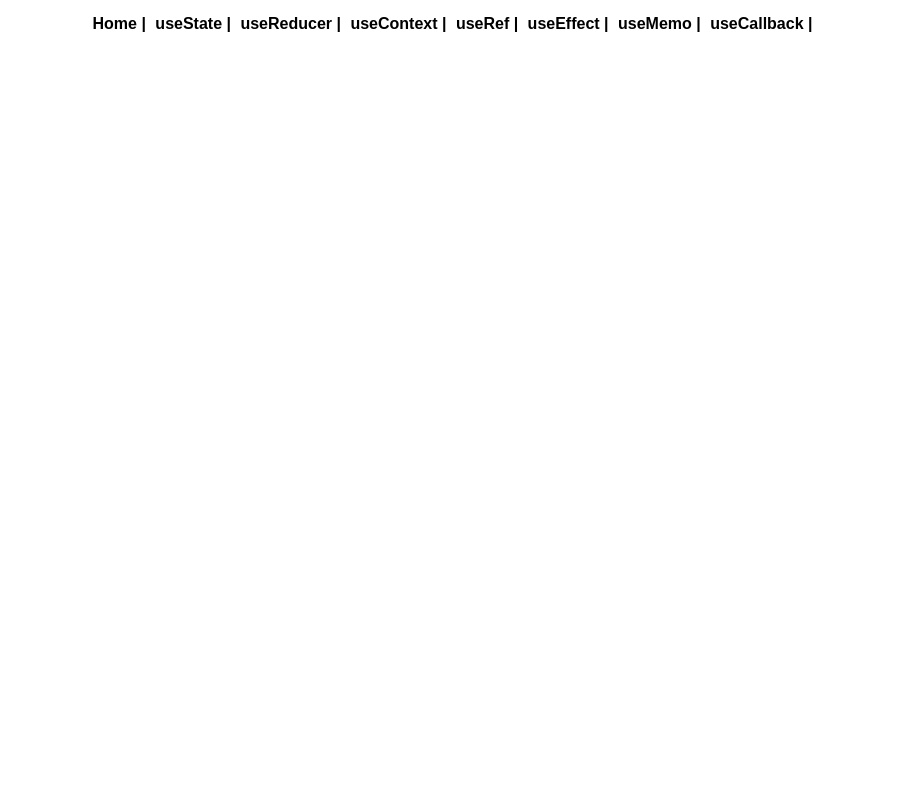
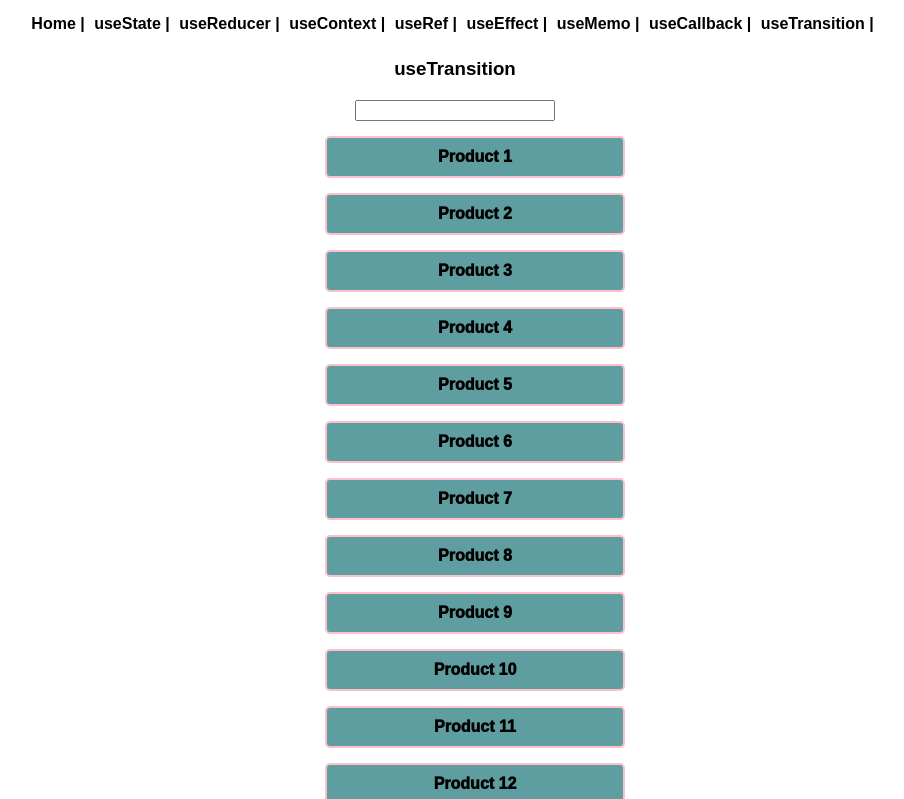
Before and after one commit to cho-git/ReactHook, a React (Create React App) app in the folder my-app/: page /UsTransition in a window 1280 px wide. Shown: the top 799 px of the page, without its empty margins (185-1089 px from the left). Built offline with nearby package versions, Linux system fonts and the light colour scheme.

Commit message:
2024-02-07  💋useTransition , 💋useDeferredValue

```diff
--- a/my-app/src/App.js
+++ b/my-app/src/App.js
@@ -25,6 +25,8 @@ import UsCallbackVer2 from './ReactHook/PerformanceHook/UsCallbackVer2';
 import Memo from './ReactHook/PerformanceHook/React.Memo/Memo';
 import MemoUsMemo from './ReactHook/PerformanceHook/React.Memo/MemoUsMemo';
 import MemoUsCallback from './ReactHook/PerformanceHook/React.Memo/MemoUsCallback';
+import UsTransition from './ReactHook/PerformanceHook/TransitionDeferred/UsTransition';
+
 import './index.css'
 function App() {
   const commonStyle = {
@@ -49,6 +51,7 @@ function App() {
           <Link style={commonStyle} to={"/UsEffect"}> useEffect |</Link>
           <Link style={commonStyle} to={"/UsMemo"}> useMemo |</Link>
           <Link style={commonStyle} to={"/UsCallback"}> useCallback |</Link>
+          <Link style={commonStyle} to={"/UsTransition"}> useTransition |</Link>
         </nav>
       </div>
       <Routes>
@@ -72,7 +75,7 @@ function App() {
         <Route path='/Memo' element={<Memo />}/>
         <Route path='/MemoUsMemo' element={<MemoUsMemo />}/>
         <Route path='/MemoUsCallback' element={<MemoUsCallback />}/>
-
+        <Route path='UsTransition' element={<UsTransition/>}/>
       </Routes>
     </div >
 
--- a/my-app/src/ReactHook/PerformanceHook/React.Memo/MemoUsCallback.js
+++ b/my-app/src/ReactHook/PerformanceHook/React.Memo/MemoUsCallback.js
@@ -1,4 +1,4 @@
-import React, { useCallback, useState } from "react";
+import React, { useCallback, useMemo, useState } from "react";
 import ChildUsCallback from "./component/ChildUsCallback";
 const MemoUsCallback = () => {
     const [parentAge, setParentAge] = useState(25)
@@ -10,8 +10,21 @@ const MemoUsCallback = () => {
     console.log('🤵부모👩‍🔧 컴포넌트가 렌더링 되었어요')
     // const tellMe = () =>{
     //     console.log('길동아 ~~~~~')
-    // } >> incrementParentAge 가 불리면서 set 되고 리렌더링이 되기 떄문에 함수형 컴포넌트인 tellMe 가 메모리 주소를
+    // }
+    //>> incrementParentAge 가 불리면서 set 되고 리렌더링이 되기 떄문에 함수형 컴포넌트인 tellMe 가 메모리 주소를
     // 다시 할당 받게 되고 자식 컴포넌트인 ChildUsCallback 도 같이 렌더링된다.
+
+    //번외 usememo도 같이 써봄
+    const names =useMemo(()=>{
+        return{
+            firstname : "길동",
+            lastname : "홍"
+            }
+    },[])
+    // const names={
+    //     firstname : "길동",
+    //     lastname : "홍"
+    // }
 
         const tellMe = useCallback(() =>{
         console.log('길동아 ~~~~~')
@@ -28,7 +41,7 @@ const MemoUsCallback = () => {
             <h2>🤵부모👩‍🔧</h2>
             <p>age : {parentAge}</p>
             <button onClick={incrementParentAge}>부모 나이 증가</button>
-            <ChildUsCallback name={"홍길동"} tellMe={tellMe} />
+            <ChildUsCallback names={names} name={"홍길동"} tellMe={tellMe} />
         </div>
     )
 }
--- a/my-app/src/ReactHook/PerformanceHook/React.Memo/component/ChildUsCallback.js
+++ b/my-app/src/ReactHook/PerformanceHook/React.Memo/component/ChildUsCallback.js
@@ -1,6 +1,6 @@
 import React, { memo } from "react";
 
-const ChildUsCallback = ({ name }) => {
+const ChildUsCallback = ({ name , names}) => {
     console.log('🙅‍♂️자녀🙅‍♀️ 컴포넌트도 렌더링 되었네요')
     return (
         <div style={{
@@ -13,7 +13,10 @@ const ChildUsCallback = ({ name }) => {
             width: '50%',
         }}>
             <h3>🙅‍♂️자녀🙅‍♀️</h3>
-            <p>성 : {name}</p>
+            <p>이름 : {name}</p>
+            <p>성 : {names.lastname}</p>
+            <p>이름 : {names.firstname}</p>
+
         </div>
     )
 }
--- /dev/null
+++ b/my-app/src/ReactHook/PerformanceHook/TransitionDeferred/UsTransition.js
@@ -0,0 +1,51 @@
+import React, { useState, useTransition } from "react";
+
+import { generateProduct } from "./data";
+import ProductList from "./components/ProductsList";
+
+//비교를 위해 관리자도구 Performance CPU 6x slowdown
+const dummyProducts = generateProduct();
+function filterProducts(filterTerm) {
+    if (!filterTerm) {
+        return dummyProducts
+    }
+    return dummyProducts.filter((product) => product.includes(filterTerm))
+}
+const UsTransition = () => {
+    const [isPending, startTransition] = useTransition();
+    const [filterTerm, setFilterTerm] = useState('');
+
+    const filteredProducts = filterProducts(filterTerm);
+
+    function updateFilterHandler(e) {
+        // 1 .useTransition
+        // startTransition(() => {
+        //     console.time('timer')
+        //     setFilterTerm(e.target.value);
+        //     console.timeEnd('timer')
+        // })
+        setFilterTerm(e.target.value);
+
+    }
+
+    return (
+        <div id='top' style={{
+            textAlign: 'center',
+            paddingTop: '15px',
+        }}>
+            <h3>useTransition</h3>
+            <input type="text"
+                style={{
+                    marginTop: '20px',
+                    width: '200px'
+                }}
+                onChange={updateFilterHandler} />
+            {/* // 1 .useTransition */}
+            {/* {isPending && <p>Updating List...</p>} */}
+            <ProductList products={filteredProducts} />
+
+
+        </div>
+    )
+}
+export default UsTransition;
--- /dev/null
+++ b/my-app/src/ReactHook/PerformanceHook/TransitionDeferred/components/ProductsList.js
@@ -0,0 +1,30 @@
+// 1 .useTransition
+// function ProductList({ products }) {
+//     return (
+//         <div style={{ display: 'flex', justifyContent: 'center' }}>
+//         <ul id="ProductList">
+//             {products.map((product) => (
+//                 <li id="ProductListitem">{product}</li>
+//             ))}
+//         </ul>
+//         </div>
+//     );
+// }
+// export default ProductList
+
+//2.useDeferredValue
+import { useDeferredValue } from "react";
+
+function ProductList({ products }) {
+    const deferredProducts =useDeferredValue(products)
+    return (
+        <div style={{ display: 'flex', justifyContent: 'center' }}>
+        <ul id="ProductList">
+            {deferredProducts.map((product) => (
+                <li id="ProductListitem">{product}</li>
+            ))}
+        </ul>
+        </div>
+    );
+}
+export default ProductList
--- /dev/null
+++ b/my-app/src/ReactHook/PerformanceHook/TransitionDeferred/data.js
@@ -0,0 +1,8 @@
+export function generateProduct(){
+    const products =[];
+
+    for(let i =0 ; i < 1000 ; i++){
+        products.push(`Product ${i+1}`);
+    }
+    return products;
+}
--- a/my-app/src/index.css
+++ b/my-app/src/index.css
@@ -59,3 +59,17 @@ code {
   padding: 10px;
   margin-right: 30px;
 }
+
+#ProductList{
+  list-style-type: none;
+  text-align: center;
+}
+#ProductListitem{
+  background-color: cadetblue;
+  font-weight: 1000;
+  margin: 15px 0 10px 0;
+  padding: 10px;
+  border : 2px solid pink;
+  border-Radius: 5px ;
+  width: 300px
+}
```
Also changed, not shown: my-app/Hook.txt.
